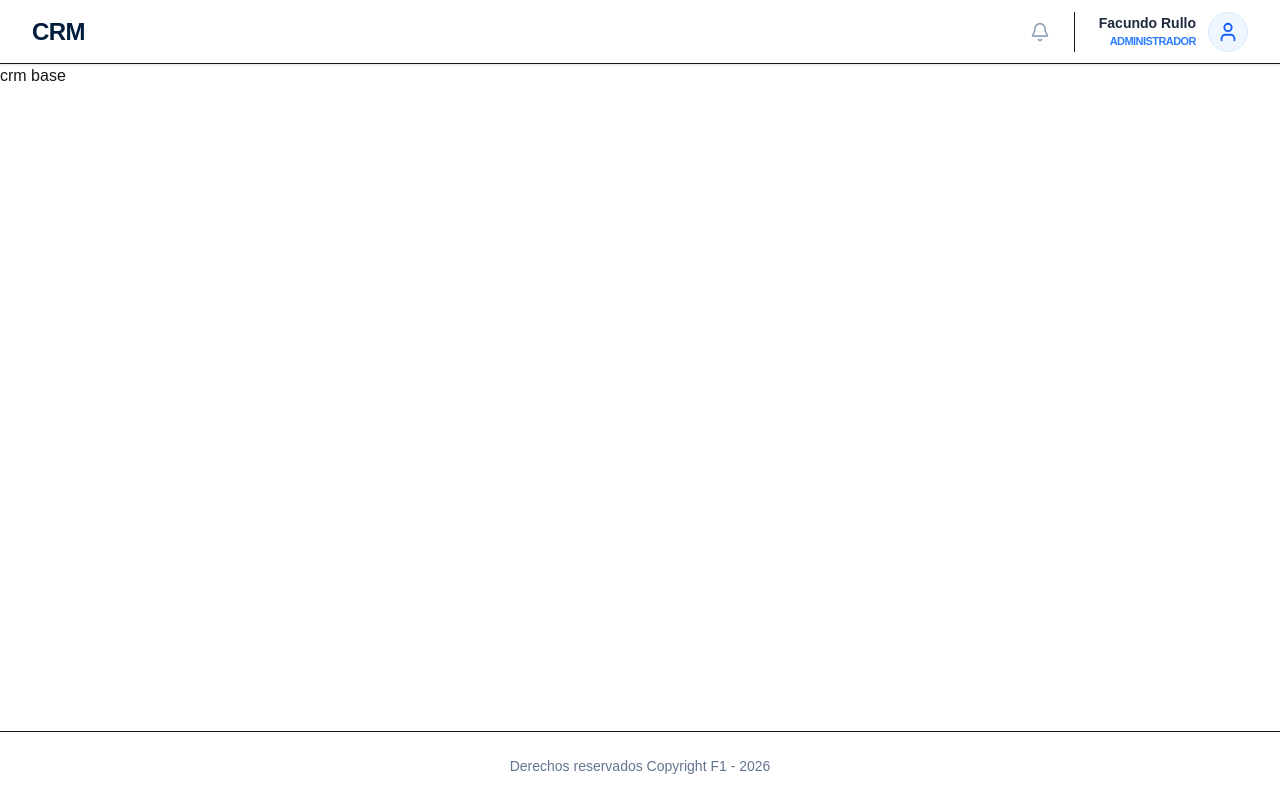
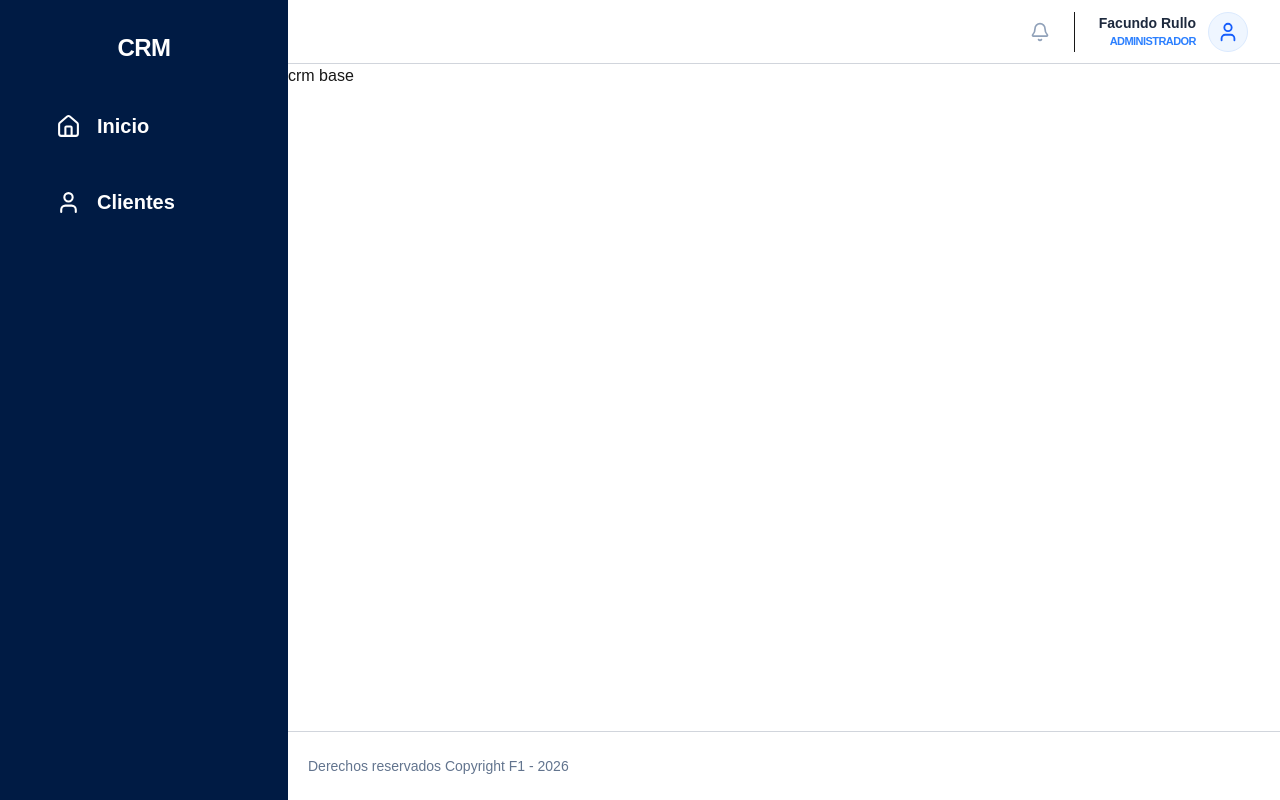
Before and after one commit to MatyAngeloni6/Tarea-Grupal-Prog-3, a Next.js app: page /crm in a window 1280 px wide. Built offline with nearby package versions, Linux system fonts and the light colour scheme.

Commit message:
Listo el menu lateral, modificaciones varias al footer y header

```diff
--- a/src/app/crm/layout.jsx
+++ b/src/app/crm/layout.jsx
@@ -1,9 +1,42 @@
 import React from 'react'
+import Link from 'next/link';
+import Header from "@/components/Header";
+import Footer from "@/components/Footer";
+import { User, Home } from 'lucide-react';
 
 function layout({ children }) {
+  const menus = [
+    {id: "1", title: "Inicio", href: "/crm", icon: Home},
+    {id: "2", title: "Clientes", href: "/crm/customer", icon: User},
+  ]
+
   return (
-    <div>
-      {children}
+    <div className='flex min-h-screen'>
+        <aside className="w-72 py-8 h-screen sticky top-0 bg-[#001B44] flex flex-col items-center" >
+          <div className="text-center mb-8">
+            <p className="text-2xl font-extrabold text-white tracking-tight">CRM</p>
+          </div>
+          <div className="space-y-4 flex flex-col w-full">
+            {menus.map((menu, index) => {
+              const Icon = menu.icon
+              return(
+                <Link href={menu.href} className="group flex items-center gap-4 py-4 ml-6 pl-8 transition-colors hover:bg-white rounded-l-full cursor-pointe" key={index}>
+                  <Icon size={25} className='text-white  group-hover:text-[#001B44]'/>
+                  <p className="text-xl font-semibold text-white group-hover:text-[#001B44]">
+                    {menu.title}
+                  </p>
+                </Link>
+              )
+            })}
+          </div>
+        </aside>
+        <div className='flex flex-col flex-1'>
+          <Header />
+          <main className="flex-1 bg-white">
+            {children}
+          </main>
+          <Footer />
+        </div>
     </div>
   )
 }
--- a/src/app/layout.js
+++ b/src/app/layout.js
@@ -1,7 +1,5 @@
 import { Geist, Geist_Mono } from "next/font/google";
 import "./globals.css";
-import Header from "@/components/Header";
-import Footer from "@/components/Footer";
 
 const geistSans = Geist({
   variable: "--font-geist-sans",
@@ -25,13 +23,9 @@ export default function RootLayout({ children }) {
       className={`${geistSans.variable} ${geistMono.variable} h-full antialiased`}
     >
       <body className="min-h-full flex flex-col">
-        <Header />
-
         <main className="flex-1">
           {children}
         </main>
-
-        <Footer />
       </body>
     </html>
   );
--- a/src/components/Footer.jsx
+++ b/src/components/Footer.jsx
@@ -1,7 +1,7 @@
 export default function Footer() {
   return (
-    <footer className="w-full border-t bg-white py-6 mt-auto">
-      <p className="text-center text-sm text-slate-500">
+    <footer className="w-full border-t border-gray-300 bg-white py-6 mt-auto">
+      <p className="text-start pl-5 text-sm text-slate-500">
         Derechos reservados Copyright F1 - 2026
       </p>
     </footer>
--- a/src/components/Header.jsx
+++ b/src/components/Header.jsx
@@ -2,13 +2,9 @@ import { User, Bell } from 'lucide-react';
 
 export default function Header() {
   return (
-    <header className="flex h-16 w-full items-center justify-between border-b bg-white px-8 shadow-sm">
-      <div className="flex items-center">
-        <span className="text-2xl font-extrabold text-[#001d3d] tracking-tight">CRM</span>
-      </div>
-
+    <header className="flex h-16 w-full items-center justify-end border-b border-gray-300 bg-white px-8 shadow-sm">
       <div className="flex items-center gap-6">
-        <button className="text-slate-400 hover:text-blue-600 transition-colors">
+        <button className="text-slate-400 hover:text-blue-600 transition-colors cursor-pointer">
           <Bell size={20} />
         </button>
 
```
